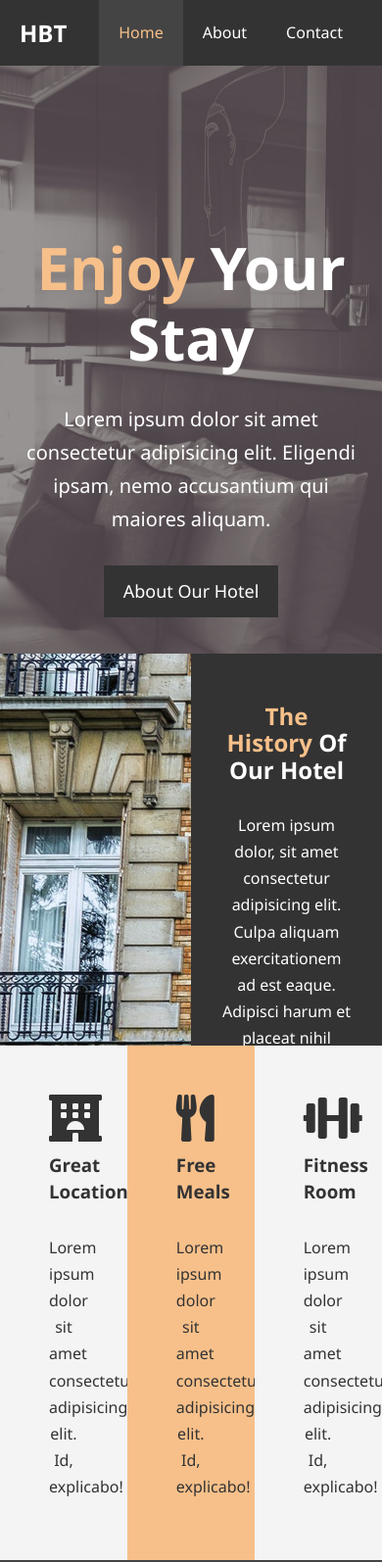
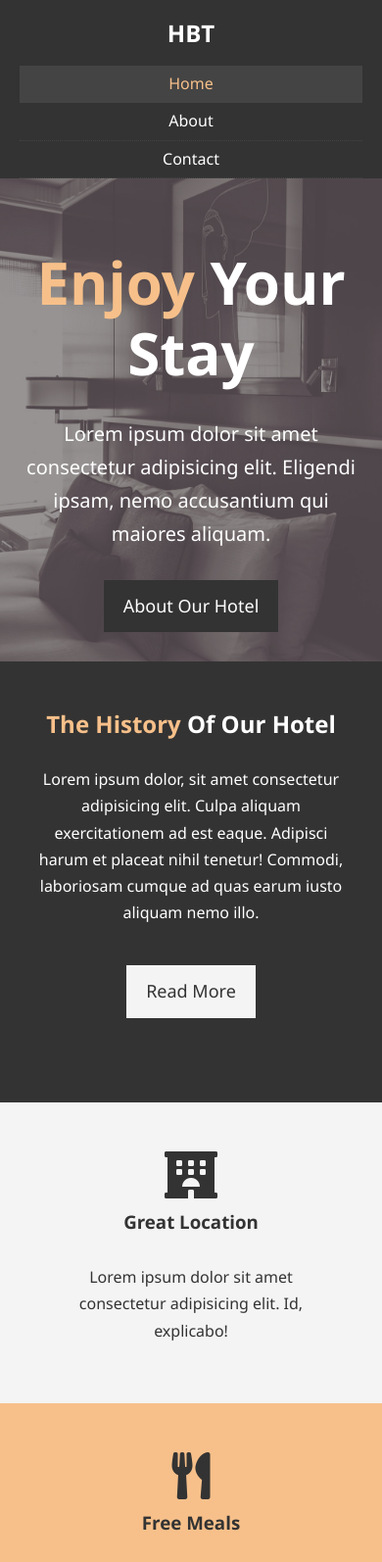
Before and after one commit to RobinKartikeyaKhatri/Modern-HTML-CSS-From-The-Beginning-Including-Sass-, a plain HTML site: page hotel_website/index.html in a window 390 px wide. Shown: the top 1594 px of the page at 98% size. Drawn offline with Linux system fonts and the light colour scheme.

Commit message:
Add responsiveness to Hotel BT website by adding another style sheet for mobile devices (max-width: 768px)

```diff
--- a/hotel_website/about.html
+++ b/hotel_website/about.html
@@ -6,6 +6,7 @@
     <meta name="description" content="Welcome to the most extraordinary hotel in Boston Massachusetts">
     <meta name="keywords" content="hotel,boston hotel,new england hotel">
     <link rel="stylesheet" href="./css/style.css">
+    <link rel="stylesheet" media="screen and (max-width: 768px)" href="./css/mobile.css">
     <title>Hotel BT | About</title>
 </head>
 <body>
--- /dev/null
+++ b/hotel_website/css/mobile.css
@@ -0,0 +1,58 @@
+#navbar .logo {
+    float: none;
+    text-align: center;
+}
+
+#navbar ul, #navbar ul li {
+    float: none;
+}
+
+#navbar ul li a {
+    padding: 5px;
+    border-bottom: #444 dotted 1px;
+}
+
+/* Showcase */
+#showcase {
+    height: 100%;
+}
+
+.showcase-content {
+    padding-top: 70px;
+    padding-bottom: 30px;
+}
+
+/* Home Info */
+#home-info .info-img {
+    display: none;
+}
+
+#home-info .info-content {
+    float: none;
+    width: 100%;
+}
+
+/* Boxes */
+.box {
+    float: none;
+    width: 100%;
+}
+
+/* About */
+#about-info .info-right, #about-info .info-left {
+    float: none;
+    width: 100%;
+}
+
+#about-info .info-right {
+    margin-top: 30px;
+}
+
+.l-heading {
+    text-align: center;
+}
+
+/* Contact */
+#contact-info .box {
+    border-bottom: 1px dotted #444;
+}
--- a/hotel_website/css/style.css
+++ b/hotel_website/css/style.css
@@ -81,6 +81,7 @@ p {
 
 .l-heading {
     font-size: 40px;
+    line-height: 1.2;
 }
 
 /* Padding */
@@ -99,7 +100,7 @@ p {
     color: #fff;
 }
 
-#navbar h1 {
+#navbar .logo {
     float: left;
     padding-top: 20px;
 }
@@ -148,7 +149,7 @@ p {
 
 /* Home Info */
 #home-info {
-    height: 400px;
+    height: 450px;
 }
 
 .info-img {
@@ -205,7 +206,7 @@ p {
 
 /* Testimonials */
 #testimonials {
-    height: 600px;
+    height: 100%;
     background: url("../img/test-bg.jpg") no-repeat center center/cover;
     padding-top: 100px;
 }
--- a/hotel_website/index.html
+++ b/hotel_website/index.html
@@ -7,6 +7,7 @@
     <meta name="keywords" content="hotel,boston hotel,new england hotel">
     <link rel="stylesheet" href="https://cdnjs.cloudflare.com/ajax/libs/font-awesome/5.13.1/css/all.min.css">
     <link rel="stylesheet" href="./css/style.css">
+    <link rel="stylesheet" media="screen and (max-width: 768px)" href="./css/mobile.css">
     <title>Hotel BT | Welcome</title>
 </head>
 <body>
```
Also changed, not shown: hotel_website/contact.html (+1 -0 lines).
